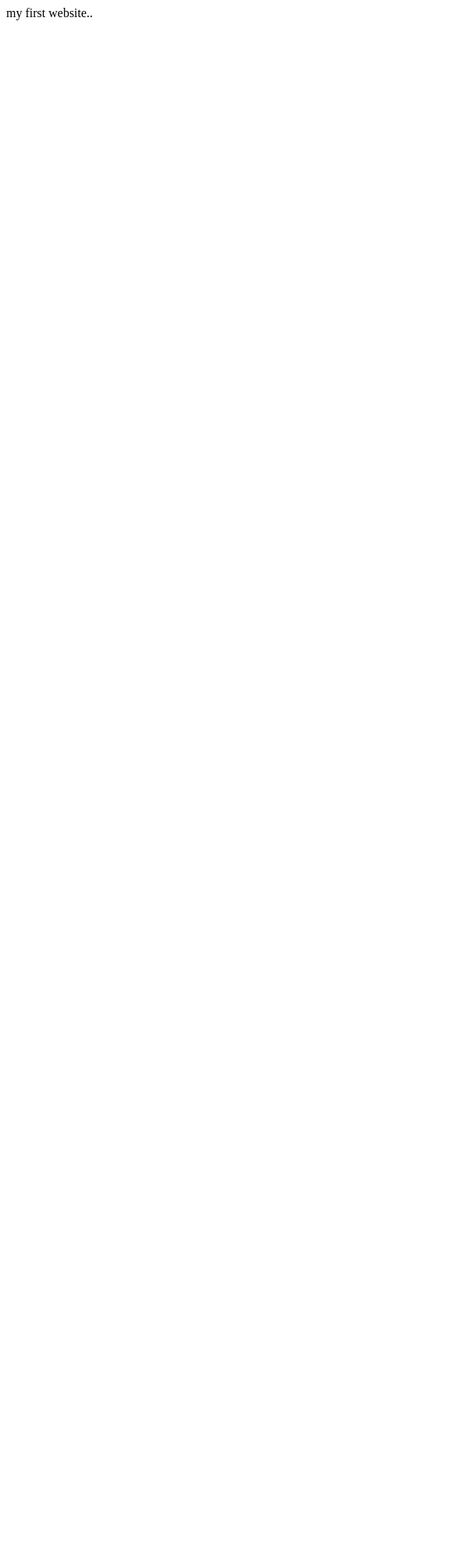
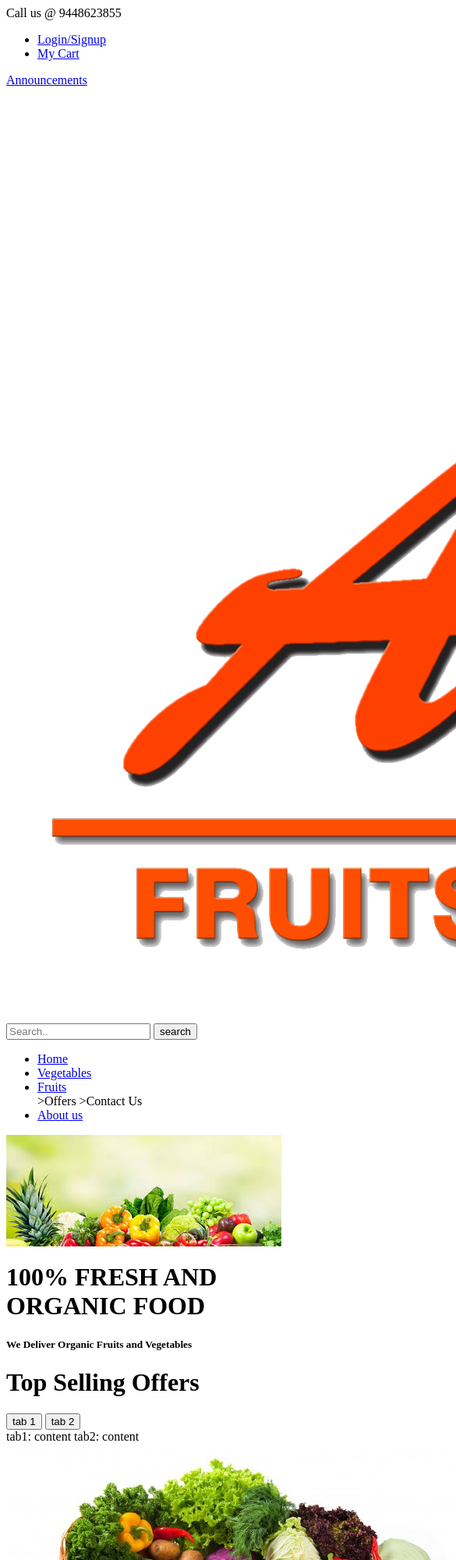
Before and after one commit to Ashwin-Shenoy07/My-project, a plain HTML site: page index.html in a window 390 px wide. Shown: the top 2000 px of the page at 78% size, 585 px wide, since content can reach past the window. Before the commit the page ends 844 px from the top, so only its background shows below. Drawn offline with Linux system fonts and the light colour scheme.

Commit message:
Add files via upload
added new files

```diff
--- a/index.html
+++ b/index.html
@@ -1,8 +1,116 @@
 <html>
     <head>
-        <title>my website</title>
+        <title>A S G Fruits & Vegetables</title>
     </head>
     <body>
-        my first website..
+        <!--login/ signup section-->
+        <header>
+            <div class="contact-info">
+                <span>Call us @ 9448623855</span>
+            </div>
+            <div class="menu show-desktop hide-mobile">
+                <ul>
+                    <li><a href="#">Login/Signup</a></li>
+                    <li><a href="#">My Cart</a></li>
+                </ul>
+            </div>
+        </header>
+
+        <!--logo and search bar-->
+        <section class="main tab">
+            <a href="#">Announcements</a>
+            <div class="logo">
+                <img src="/images/ASG.png" alt="A S G Fruits & Vegetables">
+            </div>
+            <div>
+                <form class="search-bar" >
+                    <input type="text" placeholder="Search.." name="search">
+                    <button type="submit">search</button>
+                </form>
+            </div>
+        </section>
+
+        <!--Navigation bar-->
+        <nav class="nav-bar">
+            <ul>
+                <li><a href="#">Home</a></li>
+                <li><a href="#">Vegetables</a></li>
+                <li><a href="#">Fruits</a></li>
+                <li<a href="#">>Offers</a></li>
+                <li<a href="#">>Contact Us</a></li>
+                <li><a href="#">About us</a></li>
+            </ul>
+        </nav>
+
+        <!--Main image with tagline-->
+        <div class="image">
+            <img src="/images/main.jfif" alt="A S G FRUITS AND VEGETABLES">
+            <h1 class="heading">100% FRESH AND ORGANIC FOOD</h1>
+            <h5 class="subhead">We Deliver Organic Fruits and Vegetables </h5>
+        </div>
+
+        <!--top selling section-->
+        <div class="container">
+            <div class="dual_tab">
+                <h1>Top Selling Offers</h1>
+                <button>tab 1</button>
+                <button>tab 2</button>
+            </div>
+            <div class="panel">
+                <panel>tab1: content</panel>
+                <panel>tab2: content</panel>
+            </div>
+
+        </div>
+
+        <!--image slider-->
+        <div class="slider">
+            <img src="/images/slider1.jpg">
+            <img src="/images/slider2.jfif">
+            <img src="/images/slider3.jfif">
+            <img src="/images/slider4.jfif">
+            <img src="/images/slider5.jfif">
+        </div>
+
+        <!--New offer section-->
+        <div class="container-newoffer">
+            <h1>New Offers</h1>
+            <panel>new offer content</panel>
+        </div>
+
+        <!--footer section-->
+        <div class="footer">
+            <ul>
+                <li> Contact
+                    <ul>
+                        <li>Gurukripa near "Anjaneya Temple" Carstreet Saligrama, Udupi, Karnataka-576225</li>
+                        <li>asg_saligrama@gmail.com</li>
+                        <li>9448623855</li>
+                    </ul>
+                </li>
+                <li>Information
+                    <ul>
+                        <li><a href="#">About us</a></li>
+                        <li><a href="#">Contact Us</a></li>
+                        <li><a href="#">Special Products</a></li>
+                    </ul>
+                </li>
+                <li>Categories
+                    <ul>
+                        <li><a href="#">Vegetables</a></li>
+                        <li><a href="#">Fruits</a></li>
+                        <li><a href="#">Organic Products</a></li>
+                    </ul>
+                </li>
+                <li>Profile
+                    <ul>
+                        <li><a href="#">Signup</a></li>
+                        <li><a href="#">Login</a></li>
+                        <li><a href="#">My cart</a></li>
+                    </ul>
+                </li>
+            </ul>
+        </div>
+
     </body>
 </html>
```
Also changed, not shown: images/ASG.png (added), images/main.jfif (added), images/slider1.jpg (added), images/slider2.jfif (added), images/slider3.jfif (added), images/slider4.jfif (added), images/slider5.jfif (added).
